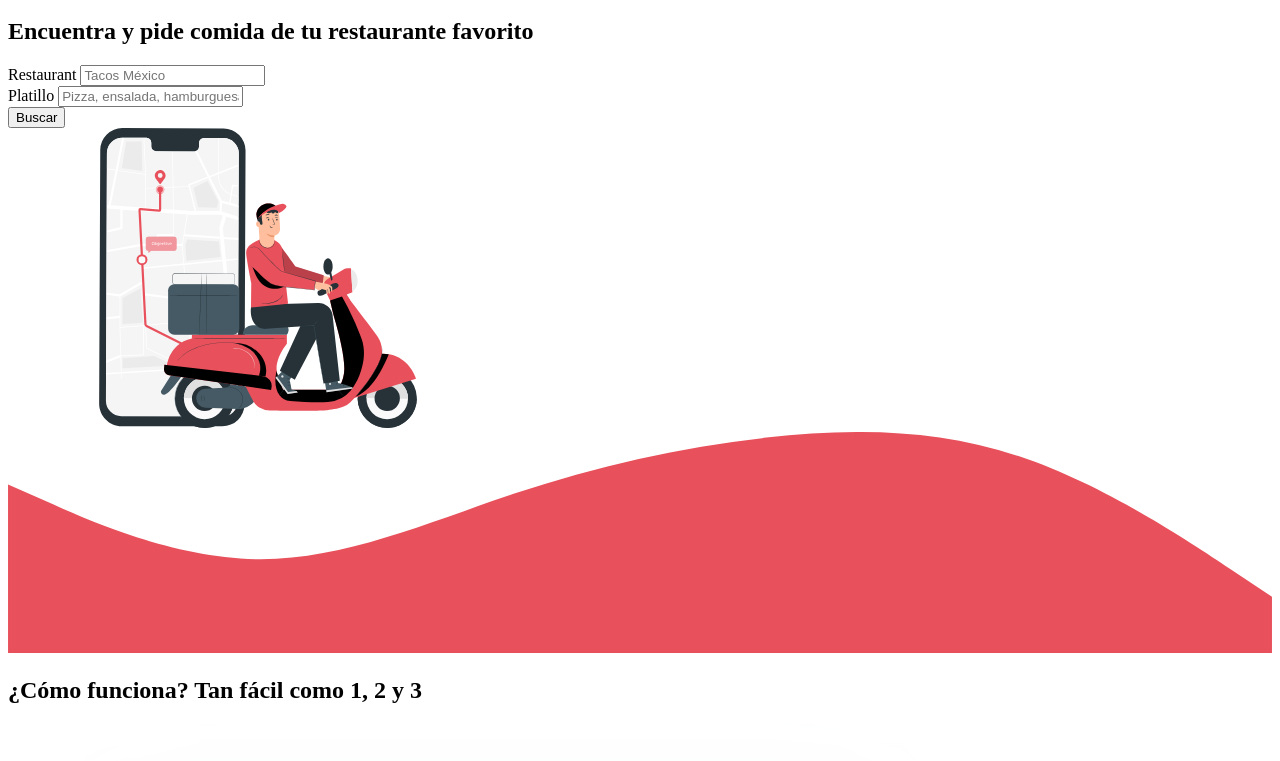
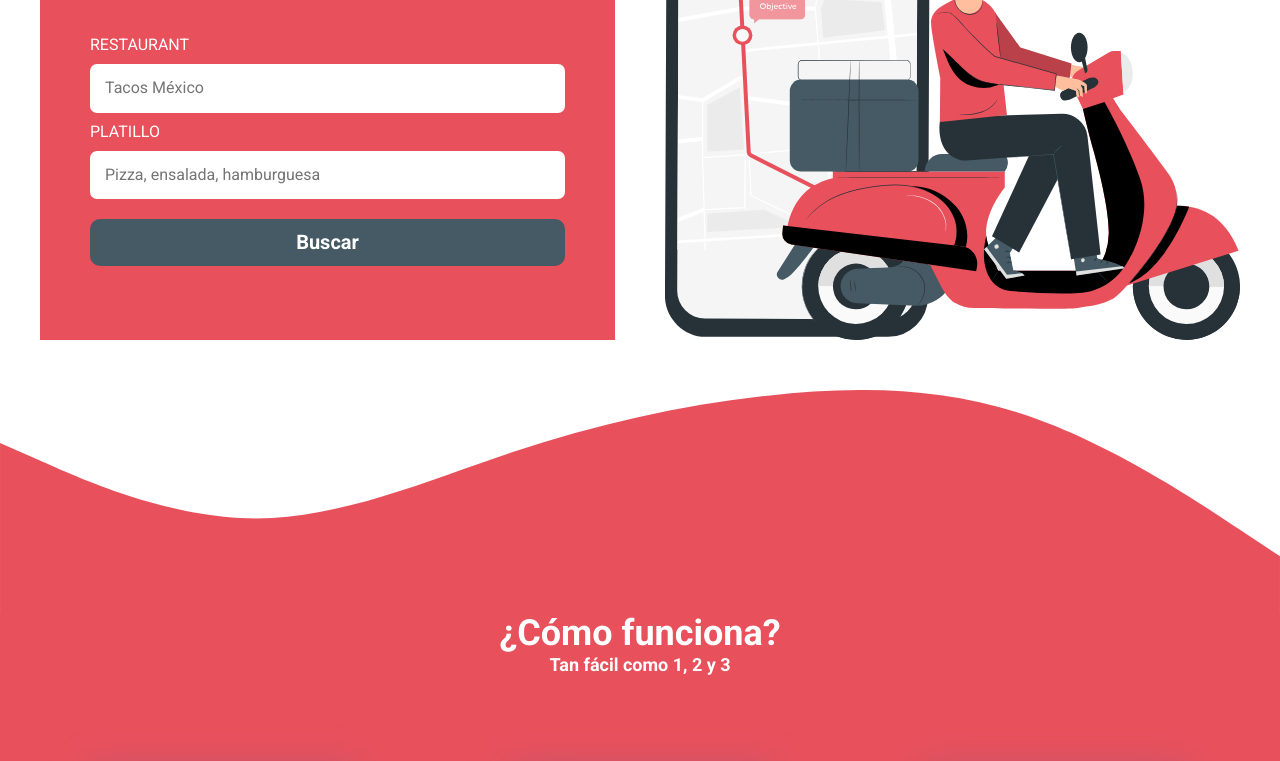
Before and after one commit to sldmDAMIAN/appcomida, a website: page index.html in a window 1280 px wide. Shown: the part 388-1149 px from the top of the page. Drawn offline with Linux system fonts and the light colour scheme; the site is published under a folder, as on GitHub Pages, so addresses that start at the root find nothing.

Commit message:
cambios en el css

```diff
--- a/index.html
+++ b/index.html
@@ -12,7 +12,7 @@
       href="https://fonts.googleapis.com/css2?family=Roboto:wght@400;700;900&display=swap"
       rel="stylesheet"
     />
-    <link rel="stylesheet" href="/build/css/app.css" />
+    <link rel="stylesheet" href="./build/css/app.css" />
   </head>
   <body>
     <header class="contenedor header">
```
